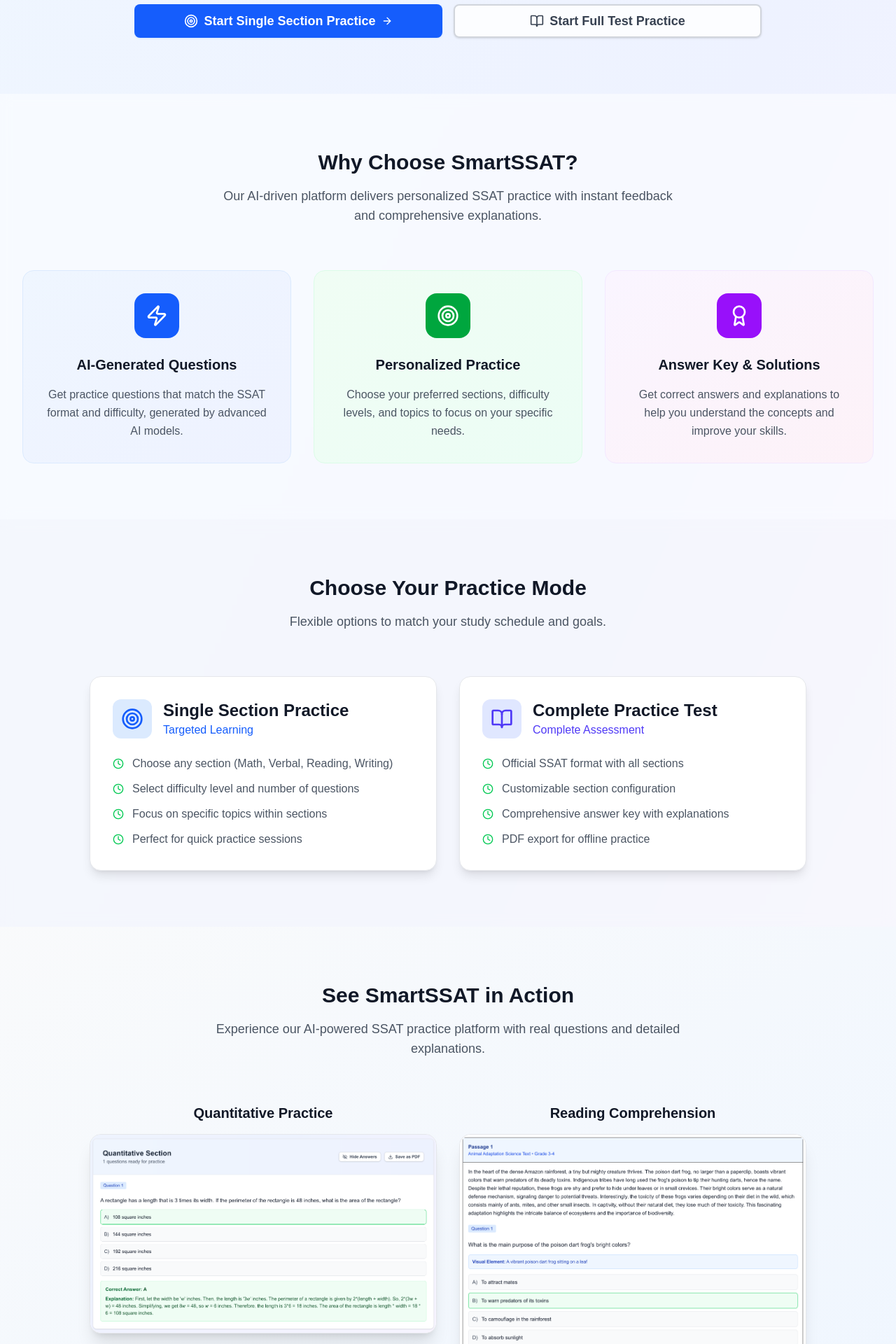
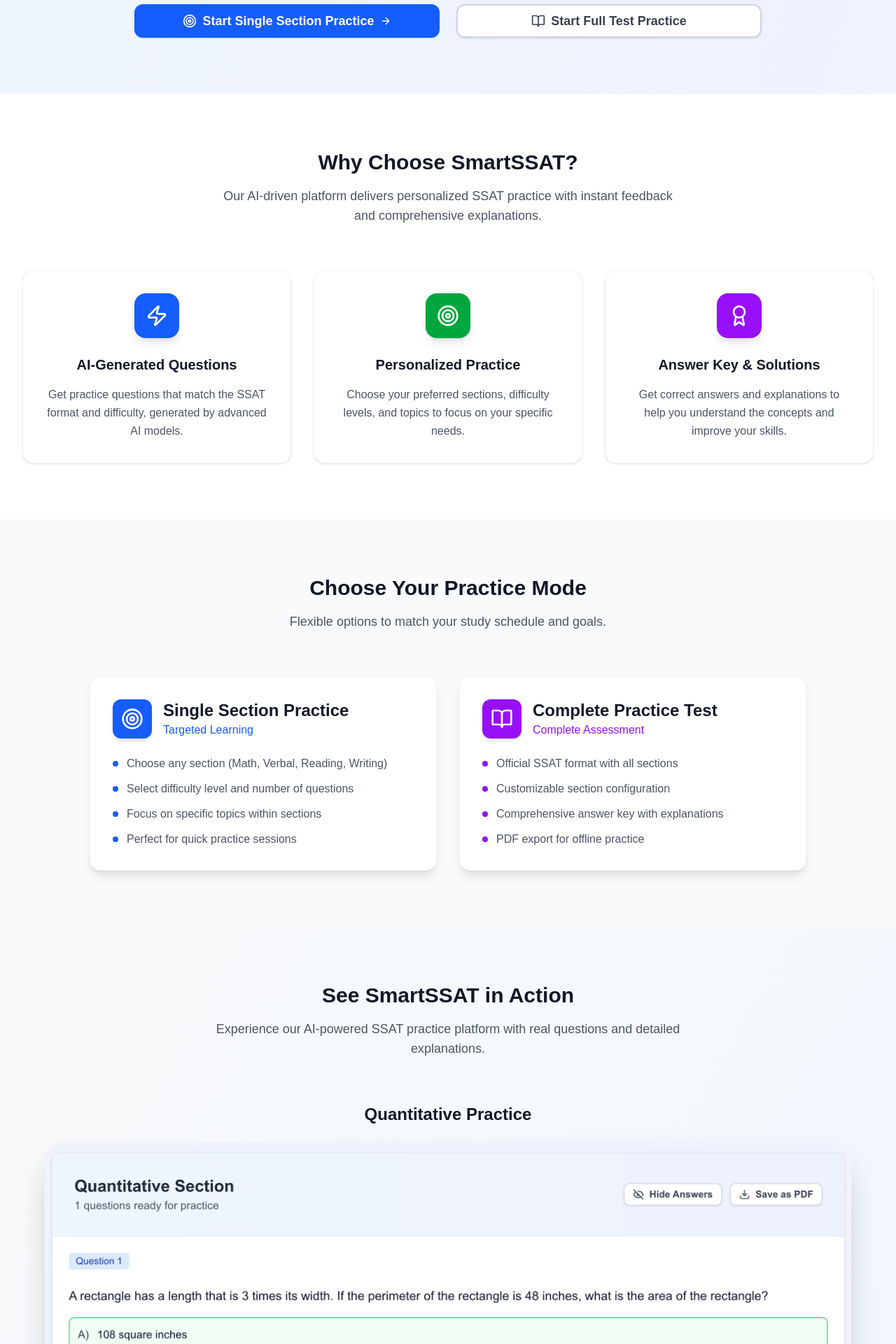
Before and after one commit to rong2ren/ssat, a Next.js app in the folder frontend/: page / in a window 1280 px wide. Shown: the part 380-2300 px from the top of the page at 70% size. Built offline with nearby package versions, Linux system fonts and the light colour scheme; no server answers.

Commit message:
homepage improvements

```diff
--- a/frontend/src/components/HomePage.tsx
+++ b/frontend/src/components/HomePage.tsx
@@ -107,9 +107,9 @@
             <p className="text-xl text-gray-600 mb-8 max-w-3xl mx-auto leading-relaxed">
               {t('Generate personalized SSAT practice questions with AI. Practice individual sections or take complete tests.')}
             </p>
-            <div className="flex flex-col md:flex-row gap-4 justify-center max-w-4xl mx-auto">
+            <div className="flex flex-col md:flex-row gap-6 justify-center max-w-4xl mx-auto">
               <Link href="/custom-section" className="flex-1">
-                <Button size="lg" className="w-full inline-flex items-center justify-center px-6 py-4 text-lg shadow-lg hover:shadow-xl">
+                <Button size="lg" className="w-full inline-flex items-center justify-center px-6 py-4 text-lg shadow-lg hover:shadow-xl transition-all duration-200 rounded-xl">
                   <Target className="mr-2 h-5 w-5" />
                   {t('Start Single Section Practice')}
                   <ArrowRight className="ml-2 h-4 w-4" />
@@ -119,7 +119,7 @@
                 <Button
                   variant="outline"
                   size="lg"
-                  className="w-full inline-flex items-center justify-center px-6 py-4 text-lg bg-white/80 backdrop-blur-sm border-2 border-blue-600 text-blue-600 hover:bg-blue-50"
+                  className="w-full inline-flex items-center justify-center px-6 py-4 text-lg bg-white border-2 border-gray-200 text-gray-700 hover:bg-gray-50 hover:border-gray-300 shadow-lg hover:shadow-xl transition-all duration-200 rounded-xl"
                 >
                   <BookOpen className="mr-2 h-5 w-5" />
                   {t('Start Full Test Practice')}
@@ -133,7 +133,7 @@
 
 
       {/* Features Section */}
-      <section className="py-20 bg-white/50 backdrop-blur-sm">
+      <section className="py-20 bg-white">
         <div className="max-w-7xl mx-auto px-4 sm:px-6 lg:px-8">
           <div className="text-center mb-16">
             <h2 className="text-3xl font-bold text-gray-900 mb-4">
@@ -145,8 +145,8 @@
           </div>
 
           <div className="grid md:grid-cols-3 gap-8">
-            <div className="text-center p-8 rounded-2xl bg-gradient-to-br from-blue-50 to-indigo-50 border border-blue-100">
-              <div className="bg-blue-600 w-16 h-16 rounded-2xl flex items-center justify-center mx-auto mb-6">
+            <div className="text-center p-8 rounded-2xl bg-white border border-gray-100 shadow-sm hover:shadow-md transition-shadow duration-200">
+              <div className="bg-blue-600 w-16 h-16 rounded-2xl flex items-center justify-center mx-auto mb-6 shadow-lg">
                 <Zap className="h-8 w-8 text-white" />
               </div>
               <h3 className="text-xl font-semibold text-gray-900 mb-4">{t('AI-Generated Questions')}</h3>
@@ -155,8 +155,8 @@
               </p>
             </div>
 
-            <div className="text-center p-8 rounded-2xl bg-gradient-to-br from-green-50 to-emerald-50 border border-green-100">
-              <div className="bg-green-600 w-16 h-16 rounded-2xl flex items-center justify-center mx-auto mb-6">
+            <div className="text-center p-8 rounded-2xl bg-white border border-gray-100 shadow-sm hover:shadow-md transition-shadow duration-200">
+              <div className="bg-green-600 w-16 h-16 rounded-2xl flex items-center justify-center mx-auto mb-6 shadow-lg">
                 <Target className="h-8 w-8 text-white" />
               </div>
               <h3 className="text-xl font-semibold text-gray-900 mb-4">{t('Personalized Practice')}</h3>
@@ -165,8 +165,8 @@
               </p>
             </div>
 
-            <div className="text-center p-8 rounded-2xl bg-gradient-to-br from-purple-50 to-pink-50 border border-purple-100">
-              <div className="bg-purple-600 w-16 h-16 rounded-2xl flex items-center justify-center mx-auto mb-6">
+            <div className="text-center p-8 rounded-2xl bg-white border border-gray-100 shadow-sm hover:shadow-md transition-shadow duration-200">
+              <div className="bg-purple-600 w-16 h-16 rounded-2xl flex items-center justify-center mx-auto mb-6 shadow-lg">
                 <Award className="h-8 w-8 text-white" />
               </div>
               <h3 className="text-xl font-semibold text-gray-900 mb-4">{t('Answer Key & Solutions')}</h3>
@@ -179,7 +179,7 @@
       </section>
 
       {/* Test Modes Section */}
-      <section className="py-20 bg-gray-50/50 backdrop-blur-sm">
+      <section className="py-20 bg-gray-50">
         <div className="max-w-7xl mx-auto px-4 sm:px-6 lg:px-8">
           <div className="text-center mb-16">
             <h2 className="text-3xl font-bold text-gray-900 mb-4">{t('Choose Your Practice Mode')}</h2>
@@ -190,10 +190,10 @@
 
           <div className="grid md:grid-cols-2 gap-8 max-w-5xl mx-auto">
             <Link href="/custom-section" className="group">
-              <div className="bg-white p-8 rounded-2xl shadow-lg hover:shadow-xl transition-all duration-200 border border-gray-200 group-hover:border-blue-300 group-hover:scale-105">
+              <div className="bg-white p-8 rounded-2xl shadow-lg hover:shadow-xl transition-all duration-200 border border-gray-100 group-hover:border-blue-200 group-hover:-translate-y-1">
                 <div className="flex items-center mb-6">
-                  <div className="bg-blue-100 p-3 rounded-xl mr-4">
-                    <Target className="h-8 w-8 text-blue-600" />
+                  <div className="bg-blue-600 p-3 rounded-xl mr-4 shadow-md">
+                    <Target className="h-8 w-8 text-white" />
                   </div>
                   <div>
                     <h3 className="text-2xl font-semibold text-gray-900">{t('Single Section Practice')}</h3>
@@ -202,19 +202,19 @@
                 </div>
                 <ul className="space-y-3 text-gray-600">
                   <li className="flex items-center">
-                    <Clock className="h-4 w-4 text-green-500 mr-3" />
+                    <div className="w-2 h-2 bg-blue-600 rounded-full mr-3"></div>
                     <span>{t('Choose any section (Math, Verbal, Reading, Writing)')}</span>
                   </li>
                   <li className="flex items-center">
-                    <Clock className="h-4 w-4 text-green-500 mr-3" />
+                    <div className="w-2 h-2 bg-blue-600 rounded-full mr-3"></div>
                     <span>{t('Select difficulty level and number of questions')}</span>
                   </li>
                   <li className="flex items-center">
-                    <Clock className="h-4 w-4 text-green-500 mr-3" />
+                    <div className="w-2 h-2 bg-blue-600 rounded-full mr-3"></div>
                     <span>{t('Focus on specific topics within sections')}</span>
                   </li>
                   <li className="flex items-center">
-                    <Clock className="h-4 w-4 text-green-500 mr-3" />
+                    <div className="w-2 h-2 bg-blue-600 rounded-full mr-3"></div>
                     <span>{t('Perfect for quick practice sessions')}</span>
                   </li>
                 </ul>
@@ -222,31 +222,31 @@
             </Link>
 
             <Link href="/full-test" className="group">
-              <div className="bg-white p-8 rounded-2xl shadow-lg hover:shadow-xl transition-all duration-200 border border-gray-200 group-hover:border-blue-300 group-hover:scale-105">
+              <div className="bg-white p-8 rounded-2xl shadow-lg hover:shadow-xl transition-all duration-200 border border-gray-100 group-hover:border-purple-200 group-hover:-translate-y-1">
                 <div className="flex items-center mb-6">
-                  <div className="bg-indigo-100 p-3 rounded-xl mr-4">
-                    <BookOpen className="h-8 w-8 text-indigo-600" />
+                  <div className="bg-purple-600 p-3 rounded-xl mr-4 shadow-md">
+                    <BookOpen className="h-8 w-8 text-white" />
                   </div>
                   <div>
                     <h3 className="text-2xl font-semibold text-gray-900">{t('Complete Practice Test')}</h3>
-                    <p className="text-indigo-600 font-medium">{t('Complete Assessment')}</p>
+                    <p className="text-purple-600 font-medium">{t('Complete Assessment')}</p>
                   </div>
                 </div>
                 <ul className="space-y-3 text-gray-600">
                   <li className="flex items-center">
-                    <Clock className="h-4 w-4 text-green-500 mr-3" />
+                    <div className="w-2 h-2 bg-purple-600 rounded-full mr-3"></div>
                     <span>{t('Official SSAT format with all sections')}</span>
                   </li>
                   <li className="flex items-center">
-                    <Clock className="h-4 w-4 text-green-500 mr-3" />
+                    <div className="w-2 h-2 bg-purple-600 rounded-full mr-3"></div>
                     <span>{t('Customizable section configuration')}</span>
                   </li>
                   <li className="flex items-center">
-                    <Clock className="h-4 w-4 text-green-500 mr-3" />
+                    <div className="w-2 h-2 bg-purple-600 rounded-full mr-3"></div>
                     <span>{t('Comprehensive answer key with explanations')}</span>
                   </li>
                   <li className="flex items-center">
-                    <Clock className="h-4 w-4 text-green-500 mr-3" />
+                    <div className="w-2 h-2 bg-purple-600 rounded-full mr-3"></div>
                     <span>{t('PDF export for offline practice')}</span>
                   </li>
                 </ul>
@@ -266,33 +266,35 @@
             </p>
           </div>
 
-          <div className="grid md:grid-cols-2 gap-8 max-w-5xl mx-auto">
-            <div className="space-y-4">
-              <h3 className="text-xl font-semibold text-gray-900 text-center">{t('Quantitative Practice')}</h3>
-              <div className="bg-white rounded-2xl shadow-xl overflow-hidden border border-gray-200">
+          <div className="space-y-16 max-w-6xl mx-auto">
+            <div className="space-y-6">
+              <h3 className="text-2xl font-semibold text-gray-900 text-center">{t('Quantitative Practice')}</h3>
+              <div className="bg-white rounded-3xl shadow-2xl overflow-hidden border border-gray-100 hover:shadow-3xl transition-shadow duration-300">
                 <Image
                   src={quantitativeScreenshot}
                   alt="SmartSSAT Quantitative Practice Interface"
-                  width={600}
-                  height={400}
+                  width={1000}
+                  height={700}
+                  className="w-full h-auto"
                 />
               </div>
-              <p className="text-sm text-gray-600 text-center">
+              <p className="text-base text-gray-600 text-center leading-relaxed max-w-3xl mx-auto">
                 {t('Mathematical reasoning questions with step-by-step explanations')}
               </p>
             </div>
 
-            <div className="space-y-4">
-              <h3 className="text-xl font-semibold text-gray-900 text-center">{t('Reading Comprehension')}</h3>
-              <div className="bg-white rounded-2xl shadow-xl overflow-hidden border border-gray-200">
+            <div className="space-y-6">
+              <h3 className="text-2xl font-semibold text-gray-900 text-center">{t('Reading Comprehension')}</h3>
+              <div className="bg-white rounded-3xl shadow-2xl overflow-hidden border border-gray-100 hover:shadow-3xl transition-shadow duration-300">
                 <Image
                   src={readingScreenshot}
                   alt="SmartSSAT Reading Practice Interface"
-                  width={600}
-                  height={400}
+                  width={1000}
+                  height={700}
+                  className="w-full h-auto"
                 />
               </div>
-              <p className="text-sm text-gray-600 text-center">
+              <p className="text-base text-gray-600 text-center leading-relaxed max-w-3xl mx-auto">
                 {t('Reading passages with comprehension questions and detailed analysis')}
               </p>
             </div>
@@ -340,11 +342,49 @@
                 color: 'orange',
                 icon: PenTool
               }
-            ].map((section, index) => (
+            ].map((section, index) => {
+              const getColorClasses = (color: string) => {
+                switch (color) {
+                  case 'blue':
+                    return {
+                      bg: 'bg-blue-100',
+                      text: 'text-blue-600',
+                      textDark: 'text-blue-700'
+                    }
+                  case 'green':
+                    return {
+                      bg: 'bg-green-100',
+                      text: 'text-green-600',
+                      textDark: 'text-green-700'
+                    }
+                  case 'purple':
+                    return {
+                      bg: 'bg-purple-100',
+                      text: 'text-purple-600',
+                      textDark: 'text-purple-700'
+                    }
+                  case 'orange':
+                    return {
+                      bg: 'bg-orange-100',
+                      text: 'text-orange-600',
+                      textDark: 'text-orange-700'
+                    }
+                  default:
+                    return {
+                      bg: 'bg-gray-100',
+                      text: 'text-gray-600',
+                      textDark: 'text-gray-700'
+                    }
+                }
+              }
+
+              const colors = getColorClasses(section.color)
+
+              return (
                 <div key={index} className="bg-white p-6 rounded-xl shadow-lg border border-gray-200">
                   <div className="flex items-center mb-4">
-                  <div className={`bg-${section.color}-100 p-3 rounded-lg mr-4`}>
-                    <section.icon className={`h-6 w-6 text-${section.color}-600`} />
+                    <div className={`${colors.bg} p-3 rounded-lg mr-4`}>
+                      <section.icon className={`h-6 w-6 ${colors.text}`} />
                     </div>
                     <div>
                       <h3 className="text-lg font-semibold text-gray-900">{section.title}</h3>
@@ -355,14 +395,15 @@
                     {section.topics.map((topic, topicIndex) => (
                       <span
                         key={topicIndex}
-                      className={`px-3 py-1 text-xs font-medium bg-${section.color}-100 text-${section.color}-700 rounded-full`}
+                        className={`px-3 py-1 text-xs font-medium ${colors.bg} ${colors.textDark} rounded-full`}
                       >
                         {topic}
                       </span>
                     ))}
                   </div>
                 </div>
-            ))}
+              )
+            })}
           </div>
         </div>
       </section>
```
Lines whose indentation alone changed are shown as unchanged.
